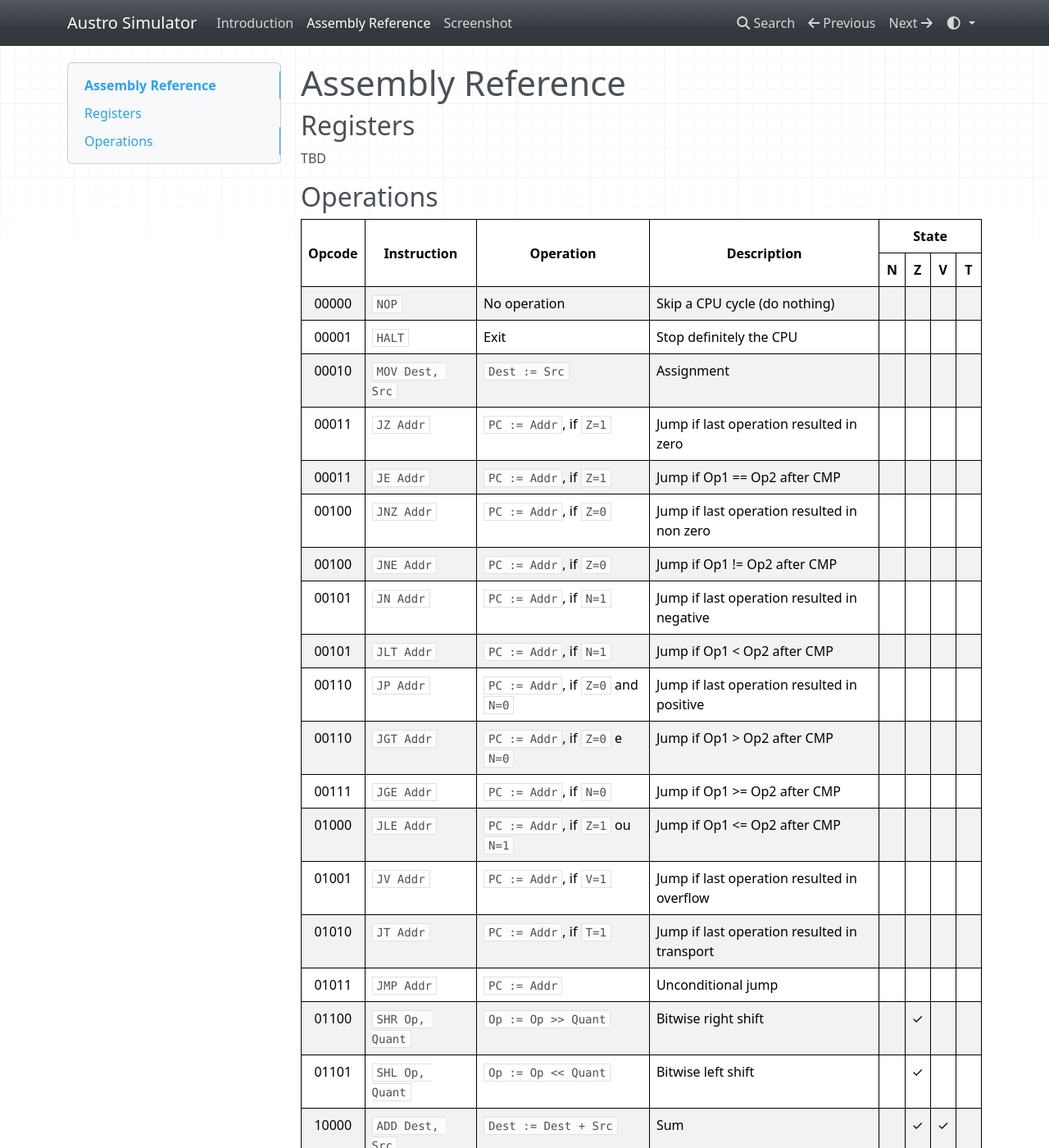
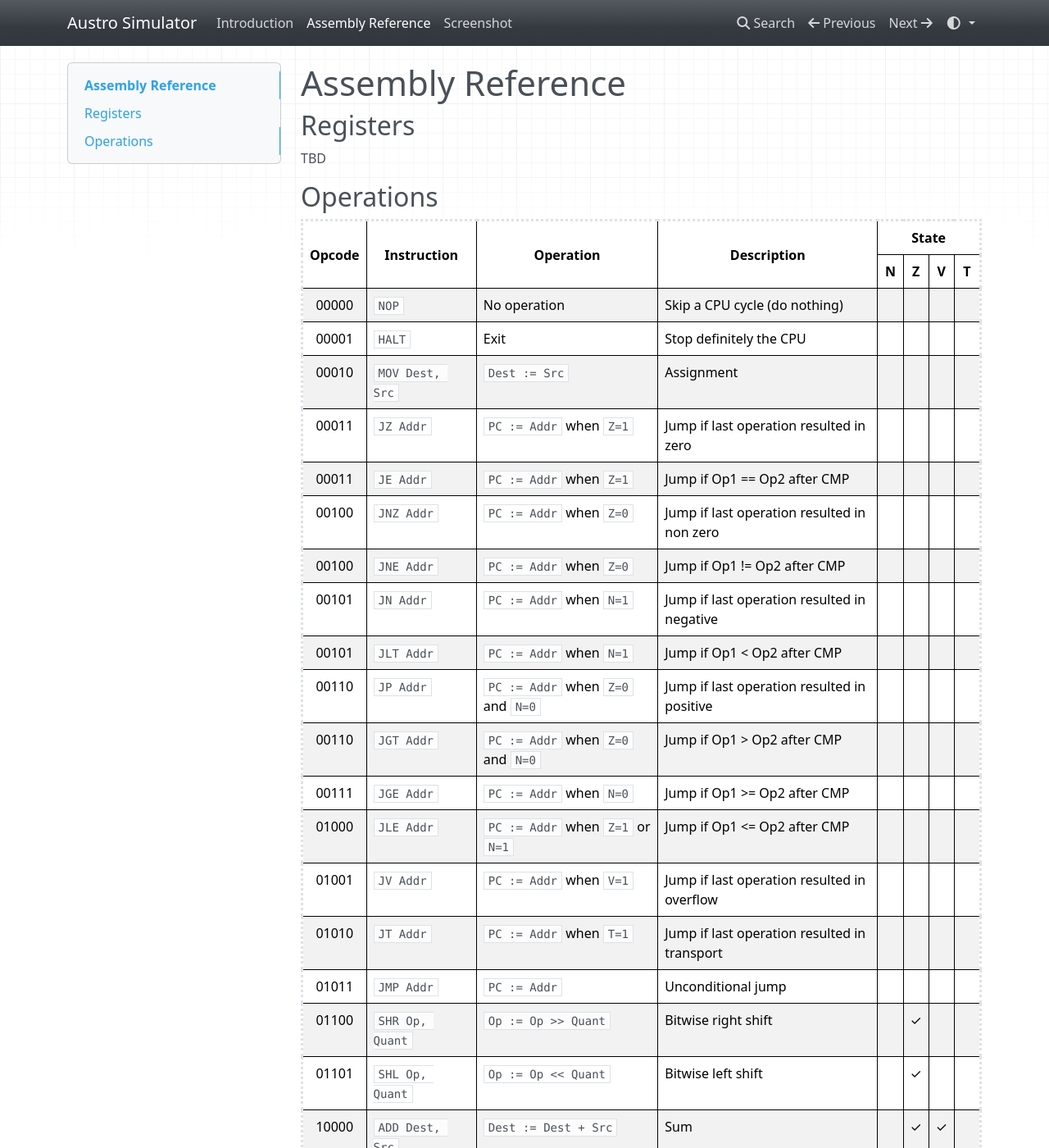
Before and after one commit to wagnerluis1982/AustroSimulator, an MkDocs documentation site: the page built from docs/assembly-ref.md, in a window 1280 px wide and 1400 px high. Shown: the whole window at 82% size. Built offline with MkDocs 1.6.1, drawn with Linux system fonts in a browser that asks for light colours; nearby versions of some CDN libraries.

Commit message:
Improvements to assembly page

```diff
--- a/docs/assembly-ref.html
+++ b/docs/assembly-ref.html
@@ -48,7 +48,7 @@
     <tr>
       <td class="opcode">00011</td>
       <td><code>JZ Addr</code></td>
-      <td><code>PC := Addr</code>, if <code>Z=1</code></td>
+      <td><code>PC := Addr</code> when <code>Z=1</code></td>
       <td>Jump if last operation resulted in zero</td>
       <td></td>
       <td></td>
@@ -58,7 +58,7 @@
     <tr>
       <td class="opcode">00011</td>
       <td><code>JE Addr</code></td>
-      <td><code>PC := Addr</code>, if <code>Z=1</code></td>
+      <td><code>PC := Addr</code> when <code>Z=1</code></td>
       <td>Jump if Op1 == Op2 after CMP</td>
       <td></td>
       <td></td>
@@ -68,7 +68,7 @@
     <tr>
       <td class="opcode">00100</td>
       <td><code>JNZ Addr</code></td>
-      <td><code>PC := Addr</code>, if <code>Z=0</code></td>
+      <td><code>PC := Addr</code> when <code>Z=0</code></td>
       <td>Jump if last operation resulted in non zero</td>
       <td></td>
       <td></td>
@@ -78,7 +78,7 @@
     <tr>
       <td class="opcode">00100</td>
       <td><code>JNE Addr</code></td>
-      <td><code>PC := Addr</code>, if <code>Z=0</code></td>
+      <td><code>PC := Addr</code> when <code>Z=0</code></td>
       <td>Jump if Op1 != Op2 after CMP</td>
       <td></td>
       <td></td>
@@ -88,7 +88,7 @@
     <tr>
       <td class="opcode">00101</td>
       <td><code>JN Addr</code></td>
-      <td><code>PC := Addr</code>, if <code>N=1</code></td>
+      <td><code>PC := Addr</code> when <code>N=1</code></td>
       <td>Jump if last operation resulted in negative</td>
       <td></td>
       <td></td>
@@ -98,7 +98,7 @@
     <tr>
       <td class="opcode">00101</td>
       <td><code>JLT Addr</code></td>
-      <td><code>PC := Addr</code>, if <code>N=1</code></td>
+      <td><code>PC := Addr</code> when <code>N=1</code></td>
       <td>Jump if Op1 < Op2 after CMP</td>
       <td></td>
       <td></td>
@@ -108,7 +108,7 @@
     <tr>
       <td class="opcode">00110</td>
       <td><code>JP Addr</code></td>
-      <td><code>PC := Addr</code>, if <code>Z=0</code> and <code>N=0</code></td>
+      <td><code>PC := Addr</code> when <code>Z=0</code> and <code>N=0</code></td>
       <td>Jump if last operation resulted in positive</td>
       <td></td>
       <td></td>
@@ -118,7 +118,7 @@
     <tr>
       <td class="opcode">00110</td>
       <td><code>JGT Addr</code></td>
-      <td><code>PC := Addr</code>, if <code>Z=0</code> e <code>N=0</code></td>
+      <td><code>PC := Addr</code> when <code>Z=0</code> and <code>N=0</code></td>
       <td>Jump if Op1 > Op2 after CMP</td>
       <td></td>
       <td></td>
@@ -128,7 +128,7 @@
     <tr>
       <td class="opcode">00111</td>
       <td><code>JGE Addr</code></td>
-      <td><code>PC := Addr</code>, if <code>N=0</code></td>
+      <td><code>PC := Addr</code> when <code>N=0</code></td>
       <td>Jump if Op1 >= Op2 after CMP</td>
       <td></td>
       <td></td>
@@ -138,7 +138,7 @@
     <tr>
       <td class="opcode">01000</td>
       <td><code>JLE Addr</code></td>
-      <td><code>PC := Addr</code>, if <code>Z=1</code> ou <code>N=1</code></td>
+      <td><code>PC := Addr</code> when <code>Z=1</code> or <code>N=1</code></td>
       <td>Jump if Op1 <= Op2 after CMP</td>
       <td></td>
       <td></td>
@@ -148,7 +148,7 @@
     <tr>
       <td class="opcode">01001</td>
       <td><code>JV Addr</code></td>
-      <td><code>PC := Addr</code>, if <code>V=1</code></td>
+      <td><code>PC := Addr</code> when <code>V=1</code></td>
       <td>Jump if last operation resulted in overflow</td>
       <td></td>
       <td></td>
@@ -158,7 +158,7 @@
     <tr>
       <td class="opcode">01010</td>
       <td><code>JT Addr</code></td>
-      <td><code>PC := Addr</code>, if <code>T=1</code></td>
+      <td><code>PC := Addr</code> when <code>T=1</code></td>
       <td>Jump if last operation resulted in transport</td>
       <td></td>
       <td></td>
--- a/docs/style/assembly-ref.css
+++ b/docs/style/assembly-ref.css
@@ -1,3 +1,7 @@
+.assembly-ref {
+    border-style: dotted;
+}
+
 .assembly-ref th {
     text-align: center;
     vertical-align: middle;
```
Also changed, not shown: other parts of docs/assembly-ref.html (+1 -1 lines).
